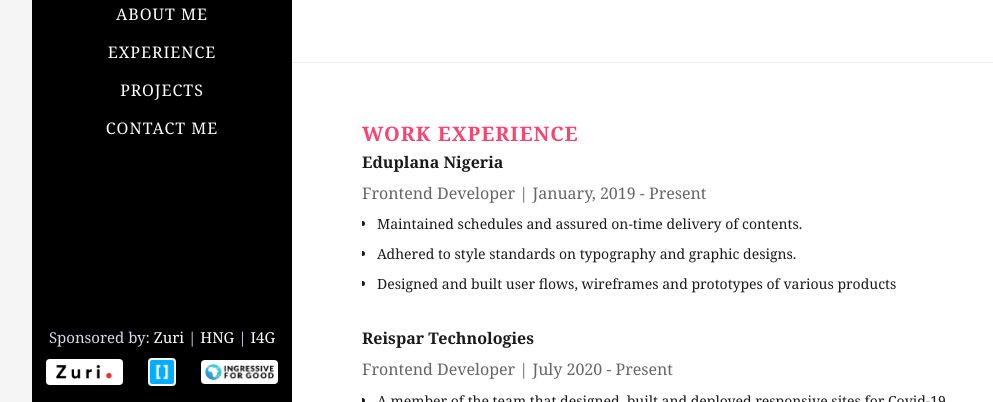
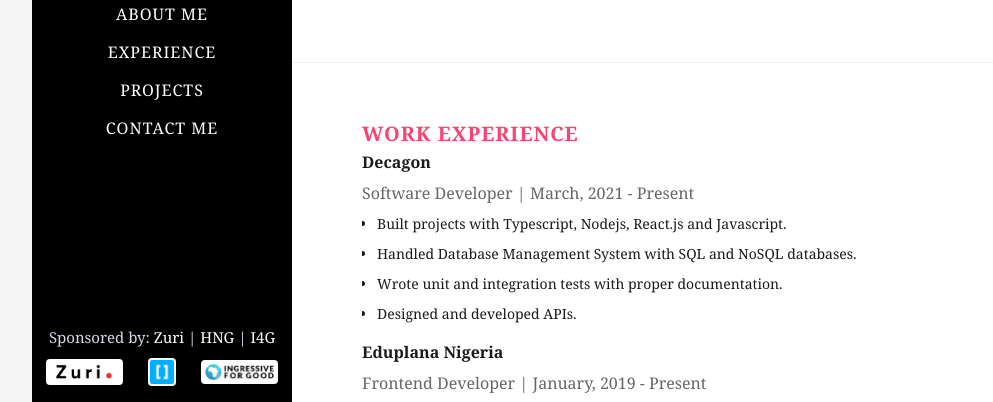
Before and after one commit to tamsay/HNG_Task2_Backend, a website: page public/index.html in a window 1280 px wide. Shown: the part 394-796 px from the top of the page, without its empty margins (108-1101 px from the left). Drawn offline with Linux system fonts and the light colour scheme.

Commit message:
details update

```diff
--- a/public/index.html
+++ b/public/index.html
@@ -168,6 +168,18 @@
 			<div class="row">
 
 
+				<div class="col-md-12 col-sm-12 col-xs-12">
+					<div class="top-item resume-item">
+						<h2>Decagon</h2>
+						<span>Software Developer  |  March, 2021 - Present</span>
+						<ul>
+							<li>Built projects with Typescript, Nodejs, React.js and Javascript.</li>
+							<li>Handled Database Management System with SQL and NoSQL databases.</li>
+							<li>Wrote unit and integration tests with proper documentation.</li>
+							<li>Designed and developed APIs.</li>
+						</ul>
+					</div>
+				</div>
 
 						<div class="col-md-12 col-sm-12 col-xs-12">
 							<div class="top-item resume-item">
```
